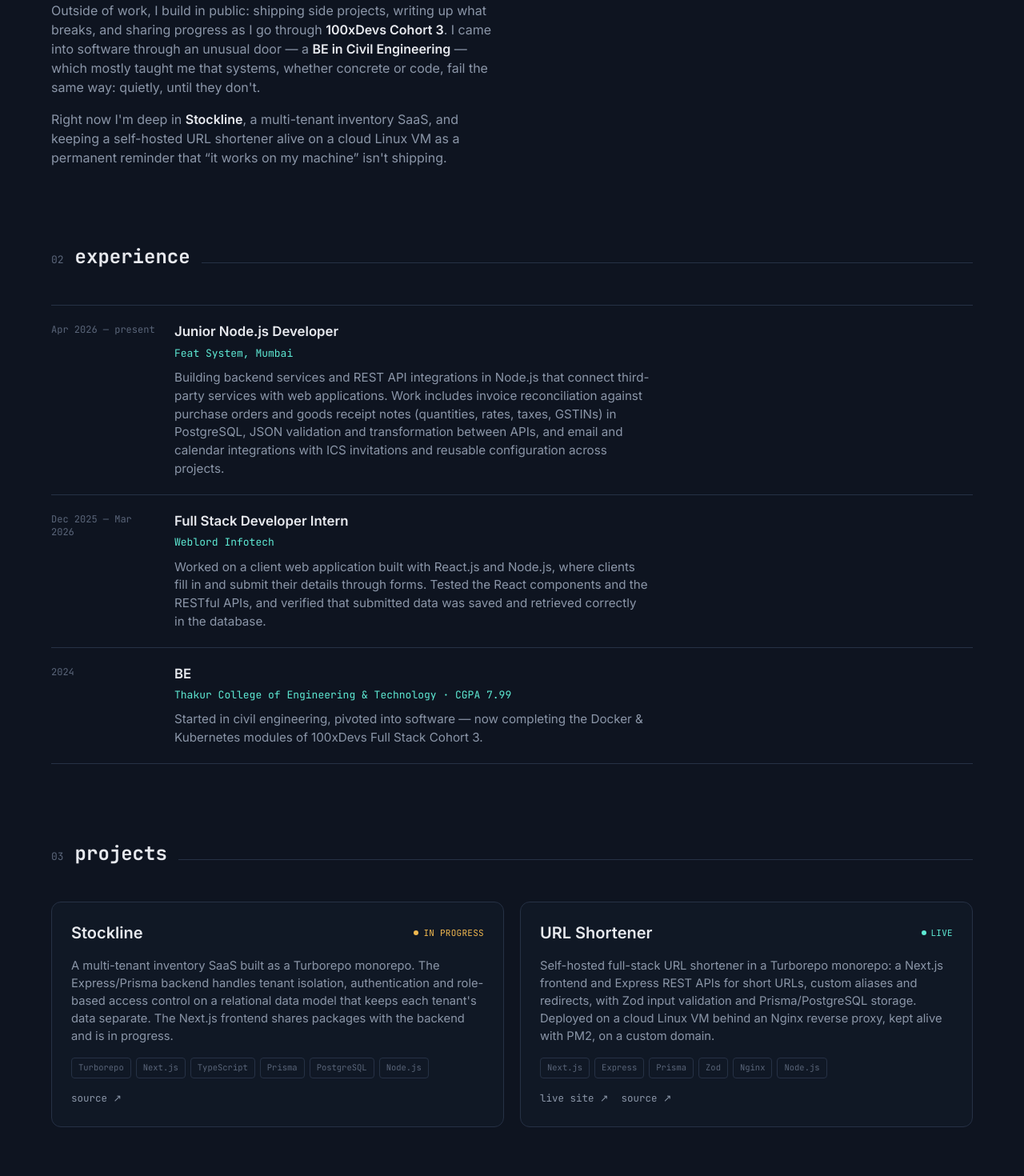
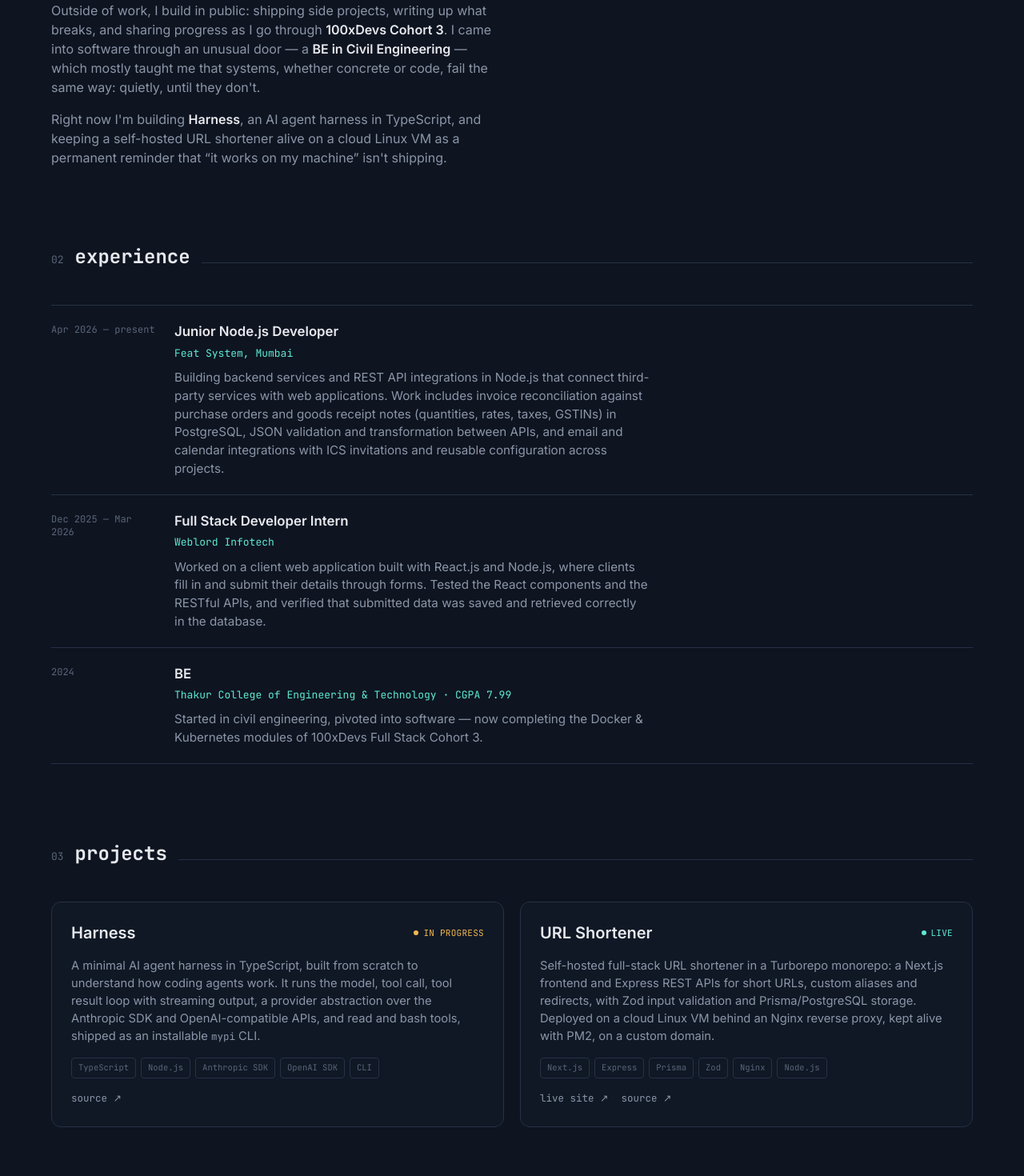
Before and after one commit to adieesingh/portfolio, a Next.js app: page / in a window 1280 px wide. Shown: the part 940-2410 px from the top of the page at 80% size. Built offline with nearby package versions, Linux system fonts and the light colour scheme.

Commit message:
Update project details from Stockline to Harness, reflecting new AI agent development and adjusting tech stack tags

```diff
--- a/app/page.tsx
+++ b/app/page.tsx
@@ -91,9 +91,9 @@
               they don&apos;t.
             </p>
             <p>
-              Right now I&apos;m deep in <b className="text-ink font-semibold">Stockline</b>, a multi-tenant
-              inventory SaaS, and keeping a self-hosted URL shortener alive on a cloud Linux VM as a permanent
-              reminder that &ldquo;it works on my machine&rdquo; isn&apos;t shipping.
+              Right now I&apos;m building <b className="text-ink font-semibold">Harness</b>, an AI agent
+              harness in TypeScript, and keeping a self-hosted URL shortener alive on a cloud Linux VM as a
+              permanent reminder that &ldquo;it works on my machine&rdquo; isn&apos;t shipping.
             </p>
           </div>
           <div className="flex flex-wrap gap-2 content-start">
@@ -137,33 +137,34 @@
         <div className="grid grid-cols-1 md:grid-cols-2 gap-5">
           <div className="flex flex-col p-6 rounded-xl border border-line bg-bg-card hover:border-teal hover:-translate-y-1 transition-all">
             <div className="flex items-center justify-between mb-4">
-              <h3 className="text-xl font-semibold">Stockline</h3>
+              <h3 className="text-xl font-semibold">Harness</h3>
               <span className="flex items-center gap-1.5 font-mono text-[11px] uppercase tracking-wide text-amber before:content-[''] before:w-1.5 before:h-1.5 before:rounded-full before:bg-amber">
                 in progress
               </span>
             </div>
             <p className="text-ink-dim text-[0.92rem] mb-4 flex-1">
-              A multi-tenant inventory SaaS built as a Turborepo monorepo. The Express/Prisma backend handles tenant
-              isolation, authentication and role-based access control on a relational data model that keeps each
-              tenant&apos;s data separate. The Next.js frontend shares packages with the backend and is in progress.
+              A minimal AI agent harness in TypeScript, built from scratch to understand how coding agents work. It
+              runs the model, tool call, tool result loop with streaming output, a provider abstraction over the
+              Anthropic SDK and OpenAI-compatible APIs, and read and bash tools, shipped as an installable{" "}
+              <code className="font-mono text-[0.85em]">mypi</code> CLI.
             </p>
-            <div className="flex flex-wrap gap-1.5 ">
-              {["Turborepo", "Next.js", "TypeScript", "Prisma", "PostgreSQL", "Node.js"].map((tag) => (
+            <div className="flex flex-wrap gap-1.5 mb-4">
+              {["TypeScript", "Node.js", "Anthropic SDK", "OpenAI SDK", "CLI"].map((tag) => (
                 <span key={tag} className="font-mono text-[10.5px] text-ink-faint border border-line rounded px-2 py-1">
                   {tag}
                 </span>
               ))}
             </div>
-             <div className="flex gap-4 font-mono text-[12.5px] mt-4">
+            <div className="flex gap-4 font-mono text-[12.5px]">
               <a
-                href="https://github.com/adieesingh/Multi-Tenant-Inventory-SaaS"
+                href="https://github.com/adieesingh/harness"
                 target="_blank"
                 rel="noopener noreferrer"
                 className="text-ink-dim hover:text-teal border-b border-transparent hover:border-teal transition-colors"
               >
                 source ↗
               </a>
-              </div>
+            </div>
           </div>
 
           <div className="flex flex-col p-6 rounded-xl border border-line bg-bg-card hover:border-teal hover:-translate-y-1 transition-all">
```
